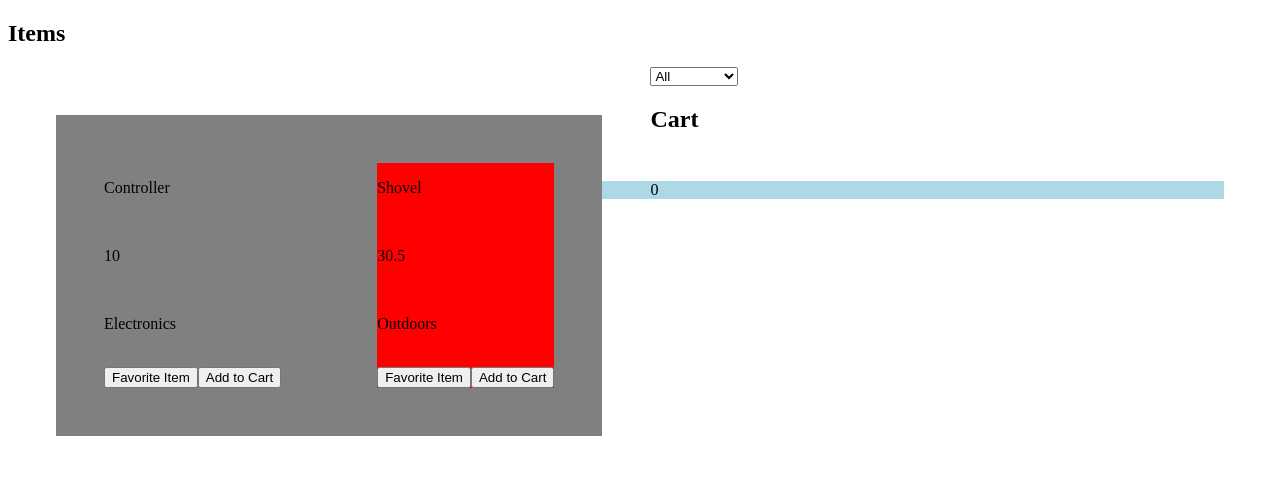
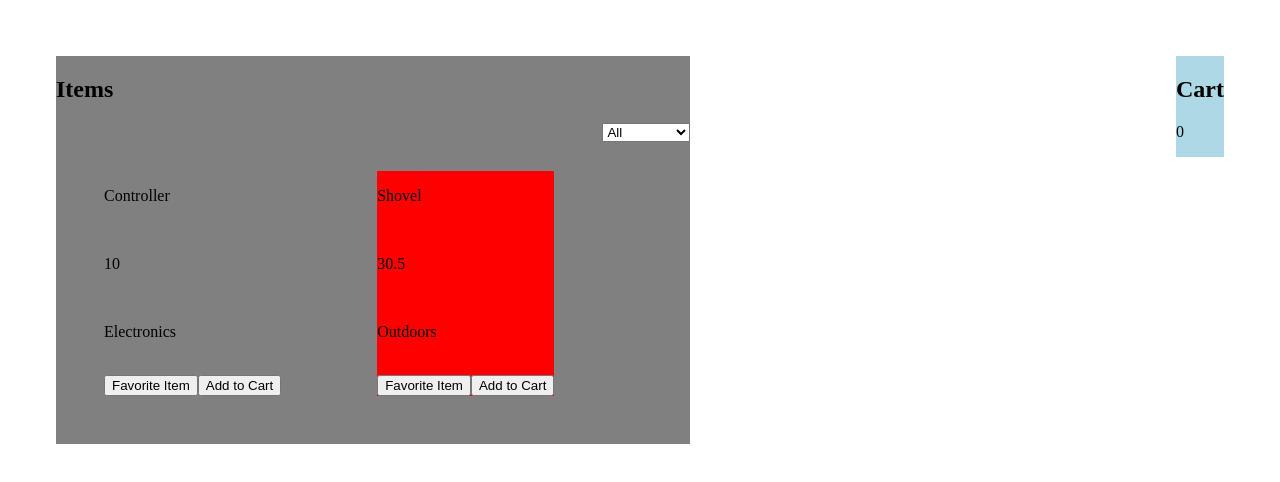
Before and after one commit to BruceConrad/E-Commerce-Final, an Angular app: page / in a window 1280 px wide. Shown: the top 482 px of the page. Built offline with nearby package versions, Linux system fonts and the light colour scheme.

Commit message:
Worked on functionality and css

```diff
--- a/src/app/cart/cart.component.css
+++ b/src/app/cart/cart.component.css
@@ -2,4 +2,5 @@ div
 {
     background-color: lightblue;
     margin: 3em 3em;
+    float: right;
 }
--- a/src/app/cart/cart.component.html
+++ b/src/app/cart/cart.component.html
@@ -1,5 +1,5 @@
-<h2>Cart</h2>
 <div>
+    <h2>Cart</h2>
     <div *ngFor = "let i of items">
         <p>{{i.title}}</p><br>
         <p>{{i.price}}</p><br>
--- a/src/app/cart/cart.component.ts
+++ b/src/app/cart/cart.component.ts
@@ -21,13 +21,9 @@ export class CartComponent
     this.cartServ.getItems().subscribe((data) => {
       this.items = data;
       let total = 0;
-      for(let i = 0; i < this.items.length; i++)
-      {
-        for(let j = 0; j < this.items[i].quantity; j++)
-        {
-          total += this.items[i].price;
-        }
-      }
+      this.items.forEach(item => {
+        total += item.price * item.quantity;
+      })
       this.totalPrice = total;
     })
   }
--- a/src/app/products/products.component.css
+++ b/src/app/products/products.component.css
@@ -9,3 +9,8 @@ div
     background-color: gray;
     float: left;
 }
+
+select
+{
+    display: inline-block;
+}
--- a/src/app/products/products.component.html
+++ b/src/app/products/products.component.html
@@ -1,12 +1,10 @@
-<h2>Items</h2>
-
-<select (change) = "filter($event)">
-    <option>All</option>
-    <option>Electronics</option>
-    <option>Outdoors</option>
-</select>
-
 <div>
+    <h2>Items</h2>
+    <select (change) = "filter($event)">
+        <option>All</option>
+        <option>Electronics</option>
+        <option>Outdoors</option>
+    </select>
     <div [ngClass] = "{favorite: i.fav}" *ngFor = "let i of products">
         <p>{{i.title}}</p><br>
         <p>{{i.price}}</p><br>
```
